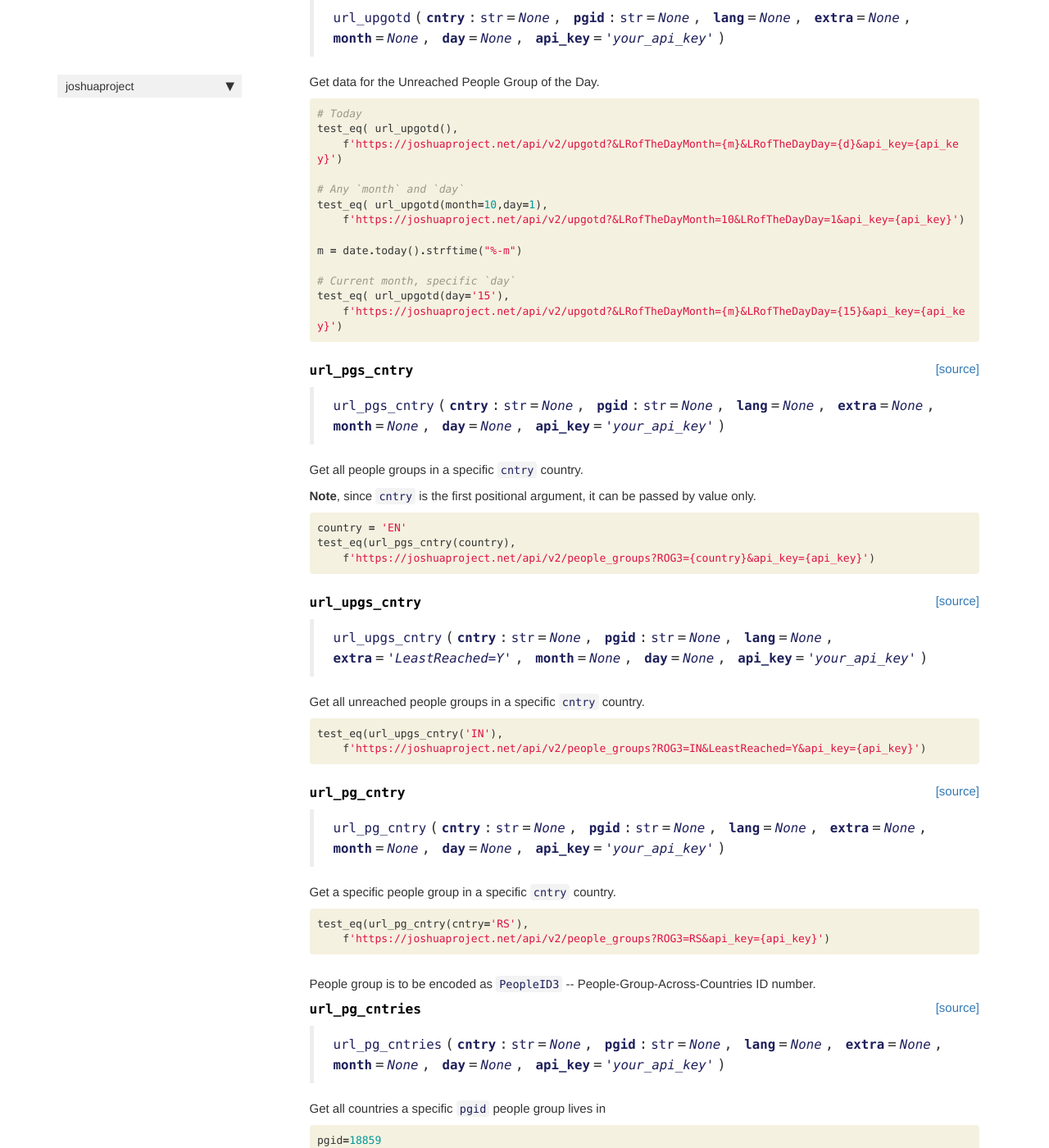
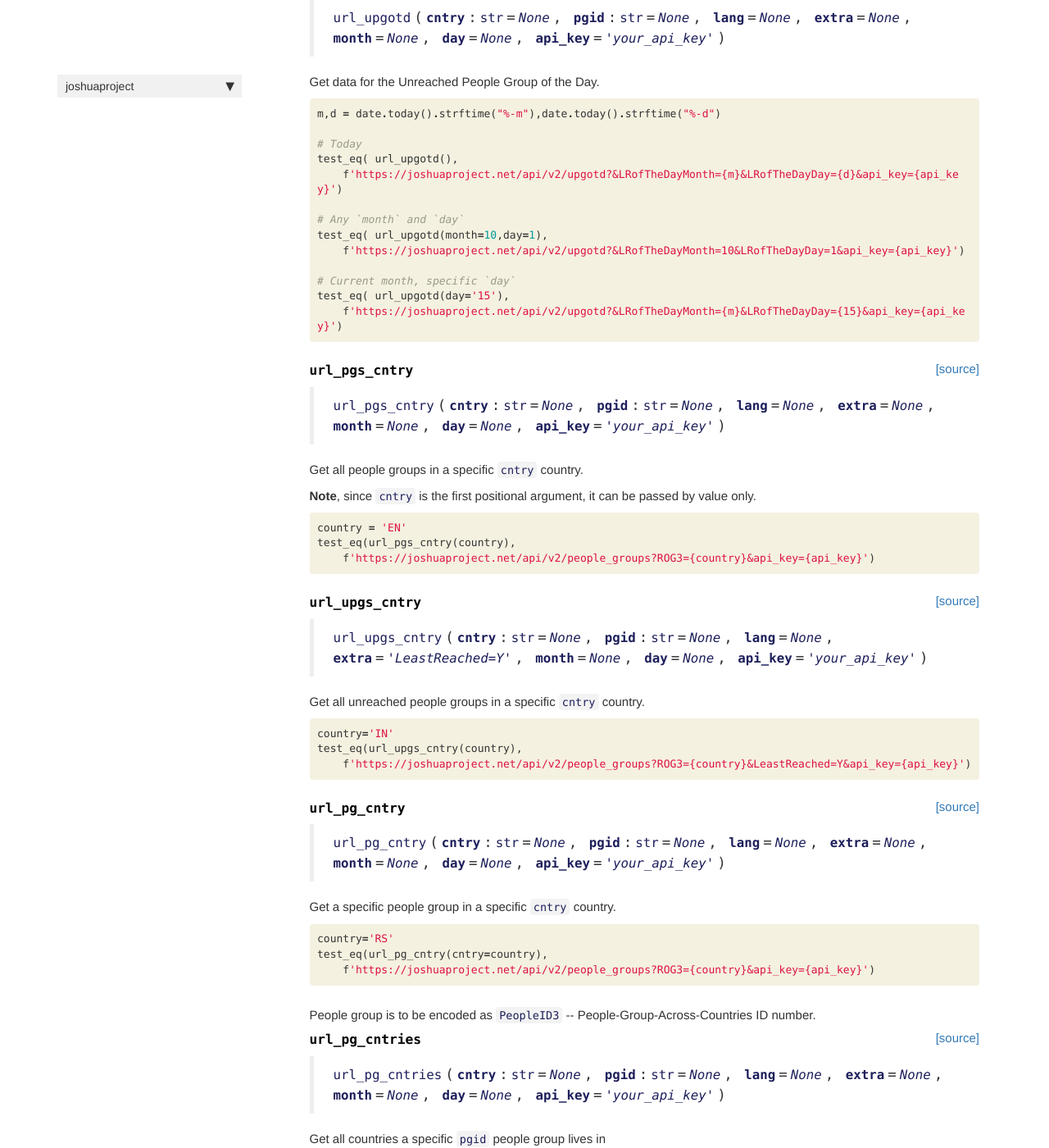
Before and after one commit to kdorichev/joshuaproject, a Jekyll site: the page built from docs/url.html, in a window 1280 px wide and 1400 px high, scrolled down 1151 px. Shown: the whole window at 82% size. Built offline with Jekyll 4.4.1, drawn with Linux system fonts in a browser that asks for light colours; nearby versions of some CDN libraries; comment, search, counter and statistics services are not loaded; some of the changed text lies outside the part shown.

```diff
--- a/docs/url.html
+++ b/docs/url.html
@@ -134,15 +134,15 @@ with optional <code>pgid</code>,<code>extra</code>,<code>month</code> and <code>
 
 <div class="inner_cell">
     <div class="input_area">
-<div class=" highlight hl-ipython3"><pre><span></span><span class="c1"># Today</span>
+<div class=" highlight hl-ipython3"><pre><span></span><span class="n">m</span><span class="p">,</span><span class="n">d</span> <span class="o">=</span> <span class="n">date</span><span class="o">.</span><span class="n">today</span><span class="p">()</span><span class="o">.</span><span class="n">strftime</span><span class="p">(</span><span class="s2">&quot;%-m&quot;</span><span class="p">),</span><span class="n">date</span><span class="o">.</span><span class="n">today</span><span class="p">()</span><span class="o">.</span><span class="n">strftime</span><span class="p">(</span><span class="s2">&quot;</span><span class="si">%-d</span><span class="s2">&quot;</span><span class="p">)</span>
+
+<span class="c1"># Today</span>
 <span class="n">test_eq</span><span class="p">(</span> <span class="n">url_upgotd</span><span class="p">(),</span>
     <span class="n">f</span><span class="s1">&#39;https://joshuaproject.net/api/v2/upgotd?&amp;LRofTheDayMonth=</span><span class="si">{m}</span><span class="s1">&amp;LRofTheDayDay=</span><span class="si">{d}</span><span class="s1">&amp;api_key=</span><span class="si">{api_key}</span><span class="s1">&#39;</span><span class="p">)</span>
 
 <span class="c1"># Any `month` and `day`</span>
 <span class="n">test_eq</span><span class="p">(</span> <span class="n">url_upgotd</span><span class="p">(</span><span class="n">month</span><span class="o">=</span><span class="mi">10</span><span class="p">,</span><span class="n">day</span><span class="o">=</span><span class="mi">1</span><span class="p">),</span>
     <span class="n">f</span><span class="s1">&#39;https://joshuaproject.net/api/v2/upgotd?&amp;LRofTheDayMonth=10&amp;LRofTheDayDay=1&amp;api_key=</span><span class="si">{api_key}</span><span class="s1">&#39;</span><span class="p">)</span>
-
-<span class="n">m</span> <span class="o">=</span> <span class="n">date</span><span class="o">.</span><span class="n">today</span><span class="p">()</span><span class="o">.</span><span class="n">strftime</span><span class="p">(</span><span class="s2">&quot;%-m&quot;</span><span class="p">)</span>
 
 <span class="c1"># Current month, specific `day`</span>
 <span class="n">test_eq</span><span class="p">(</span> <span class="n">url_upgotd</span><span class="p">(</span><span class="n">day</span><span class="o">=</span><span class="s1">&#39;15&#39;</span><span class="p">),</span>
@@ -229,8 +229,9 @@ with optional <code>pgid</code>,<code>extra</code>,<code>month</code> and <code>
 
 <div class="inner_cell">
     <div class="input_area">
-<div class=" highlight hl-ipython3"><pre><span></span><span class="n">test_eq</span><span class="p">(</span><span class="n">url_upgs_cntry</span><span class="p">(</span><span class="s1">&#39;IN&#39;</span><span class="p">),</span>
-    <span class="n">f</span><span class="s1">&#39;https://joshuaproject.net/api/v2/people_groups?ROG3=IN&amp;LeastReached=Y&amp;api_key=</span><span class="si">{api_key}</span><span class="s1">&#39;</span><span class="p">)</span>
+<div class=" highlight hl-ipython3"><pre><span></span><span class="n">country</span><span class="o">=</span><span class="s1">&#39;IN&#39;</span>
+<span class="n">test_eq</span><span class="p">(</span><span class="n">url_upgs_cntry</span><span class="p">(</span><span class="n">country</span><span class="p">),</span>
+    <span class="n">f</span><span class="s1">&#39;https://joshuaproject.net/api/v2/people_groups?ROG3=</span><span class="si">{country}</span><span class="s1">&amp;LeastReached=Y&amp;api_key=</span><span class="si">{api_key}</span><span class="s1">&#39;</span><span class="p">)</span>
 </pre></div>
 
     </div>
@@ -267,8 +268,9 @@ with optional <code>pgid</code>,<code>extra</code>,<code>month</code> and <code>
 
 <div class="inner_cell">
     <div class="input_area">
-<div class=" highlight hl-ipython3"><pre><span></span><span class="n">test_eq</span><span class="p">(</span><span class="n">url_pg_cntry</span><span class="p">(</span><span class="n">cntry</span><span class="o">=</span><span class="s1">&#39;RS&#39;</span><span class="p">),</span>
-    <span class="n">f</span><span class="s1">&#39;https://joshuaproject.net/api/v2/people_groups?ROG3=RS&amp;api_key=</span><span class="si">{api_key}</span><span class="s1">&#39;</span><span class="p">)</span>
+<div class=" highlight hl-ipython3"><pre><span></span><span class="n">country</span><span class="o">=</span><span class="s1">&#39;RS&#39;</span>
+<span class="n">test_eq</span><span class="p">(</span><span class="n">url_pg_cntry</span><span class="p">(</span><span class="n">cntry</span><span class="o">=</span><span class="n">country</span><span class="p">),</span>
+    <span class="n">f</span><span class="s1">&#39;https://joshuaproject.net/api/v2/people_groups?ROG3=</span><span class="si">{country}</span><span class="s1">&amp;api_key=</span><span class="si">{api_key}</span><span class="s1">&#39;</span><span class="p">)</span>
 </pre></div>
 
     </div>
--- a/joshuaproject/__init__.py
+++ b/joshuaproject/__init__.py
@@ -1 +1,2 @@
 __version__ = "0.0.5"
+__all__ = ['url','countrycodes','core']
--- a/joshuaproject/url.py
+++ b/joshuaproject/url.py
@@ -57,7 +57,7 @@ url_pg_cntries.__doc__ = """Get all countries a specific `pgid` people group liv
 
 # Cell
 url_cntry = partial(url_path_query,'/api/v2/countries')
-url_cntry.__doc__ = """Get a country summary data."""
+url_cntry.__doc__ = """Get summary data for `cntry`."""
 
 # Cell
 url_lang = partial(url_path_query,'/api/v2/languages')
```
Also changed, not shown: other parts of docs/url.html (+1 -1 lines), PRE_README.md (added, +1 -0 lines), 1 other file.
